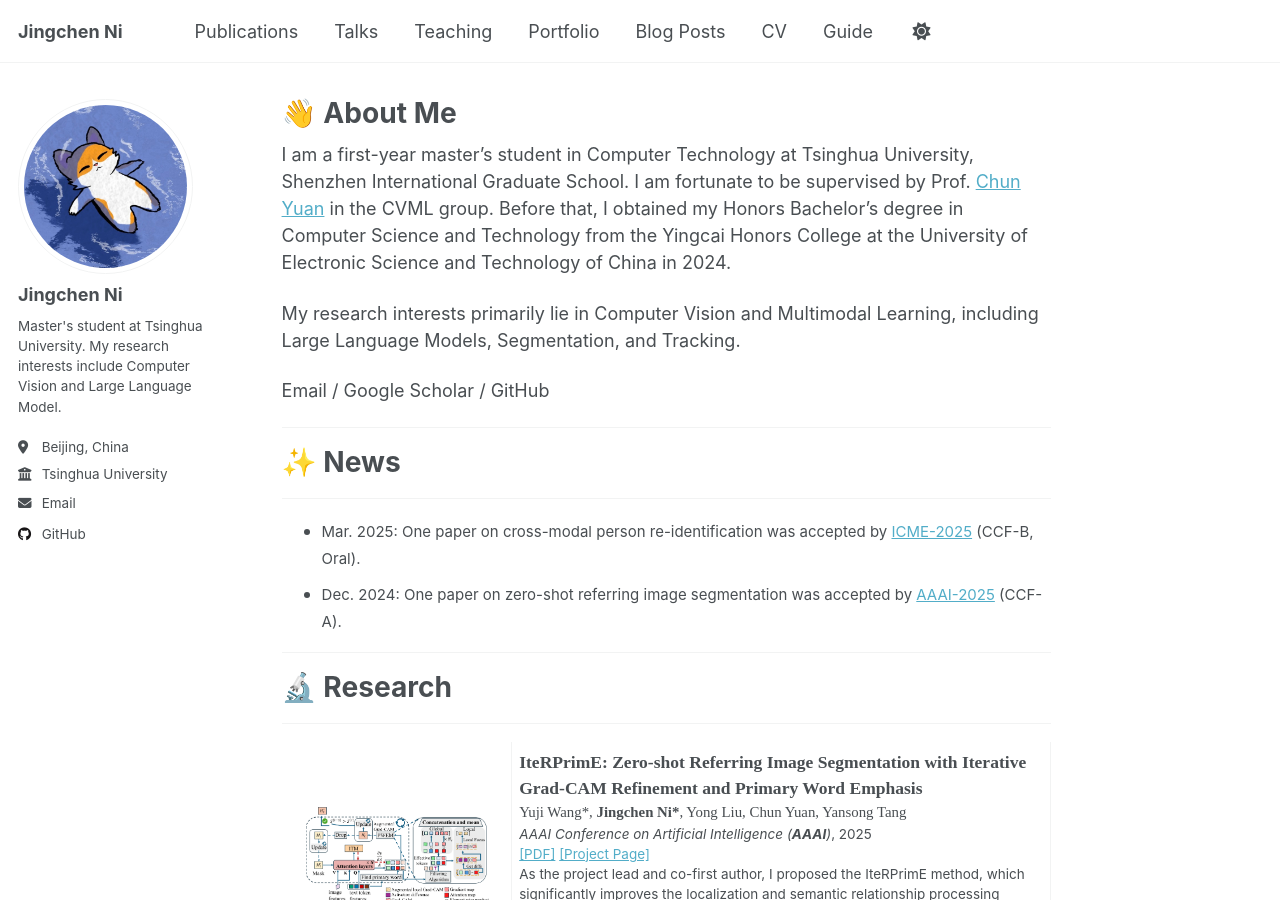
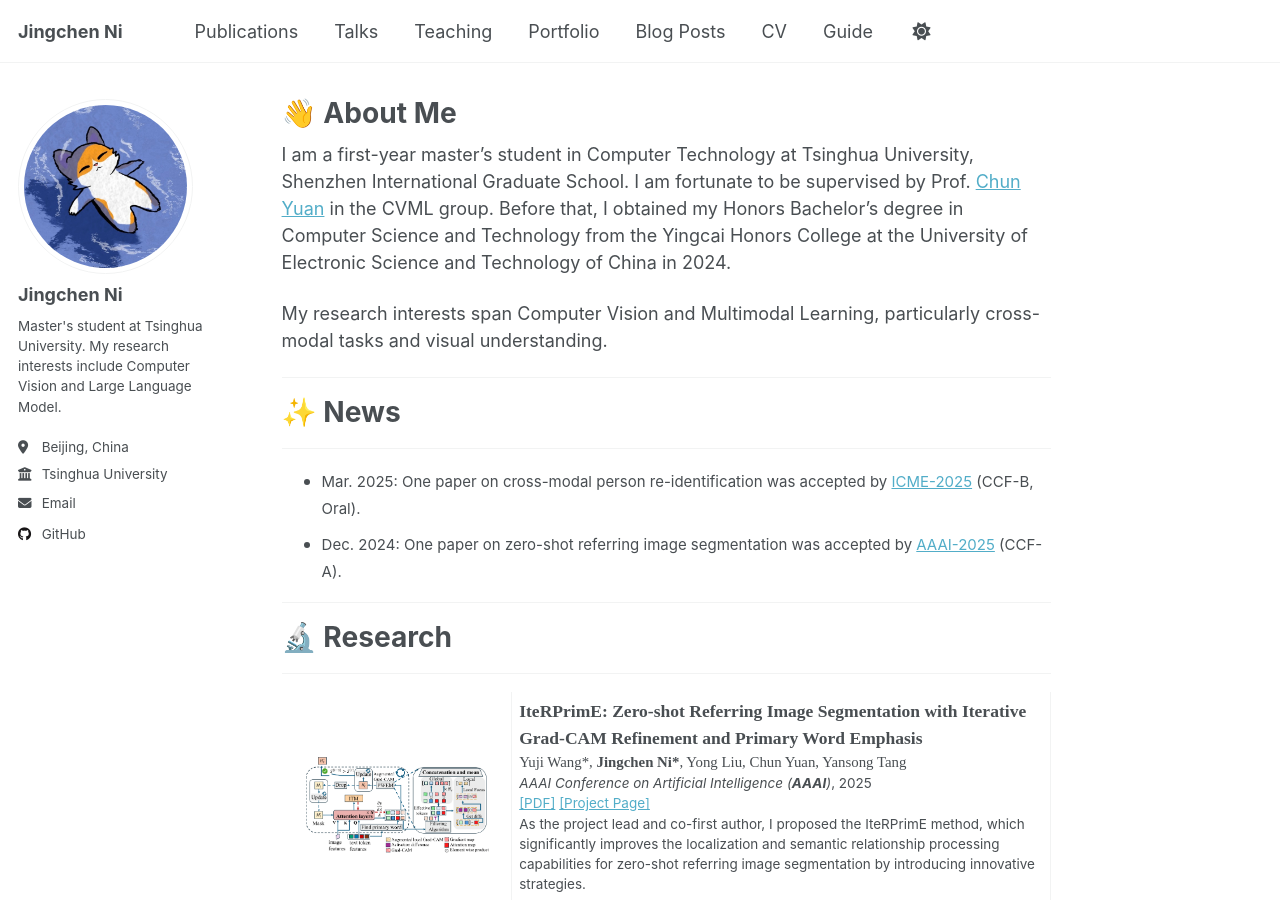
Before and after one commit to TonybotNi/tonybotni.github.io, a Jekyll site: the page built from _pages/about.md, in a window 1280 px wide and 900 px high. Built offline with Jekyll 4.4.1, drawn with Linux system fonts in a browser that asks for light colours; a script that is not in the unit is left out; some of the changed lines change nothing that is shown.

Commit message:
Modify my selfpage

```diff
--- a/_config.yml
+++ b/_config.yml
@@ -11,7 +11,7 @@
 title                    : "Jingchen Ni"
 title_separator          : "-"
 name                     : &name "Jingchen Ni"
-description              : &description "A master's student at Tsinghua University with interests in Computer Vision and Large Language Model."
+description              : &description "M.S. Student, Tsinghua University"
 url                      : https://tonybotni.github.io # the base hostname & protocol for your site e.g. "https://[your GitHub username].github.io"
 baseurl                  : "" # the subpath of your site, e.g. "/blog"
 repository               : "tonybotni/tonybotni.github.io" # e.g. "academichub/academichub.github.io"
@@ -211,18 +211,18 @@
 
 # These settings control the types of collections used by the template
 collections:
-  teaching:
-    output: true
-    permalink: /:collection/:path/
-  publications:
-    output: true
-    permalink: /:collection/:path/
-  portfolio:
-    output: true
-    permalink: /:collection/:path/
-  talks:
-    output: true
-    permalink: /:collection/:path/
+  # teaching:
+  #   output: true
+  #   permalink: /:collection/:path/
+  # publications:
+  #   output: true
+  #   permalink: /:collection/:path/
+  # portfolio:
+  #   output: true
+  #   permalink: /:collection/:path/
+  # talks:
+  #   output: true
+  #   permalink: /:collection/:path/
 
 
 # These settings control how pages and collections are included in the site
--- a/_pages/about.md
+++ b/_pages/about.md
@@ -9,9 +9,7 @@
 
 I am a first-year master's student in Computer Technology at Tsinghua University, Shenzhen International Graduate School. I am fortunate to be supervised by Prof. [Chun Yuan](https://www.sigs.tsinghua.edu.cn/yc2/main.psp) in the CVML group. Before that, I obtained my Honors Bachelor’s degree in Computer Science and Technology from the Yingcai Honors College at the University of Electronic Science and Technology of China in 2024.
 
-My research interests primarily lie in Computer Vision and Multimodal Learning, including Large Language Models, Segmentation, and Tracking.
-
-Email / Google Scholar / GitHub
+My research interests span Computer Vision and Multimodal Learning, particularly cross-modal tasks and visual understanding.
 
 ---
 # ✨ News
@@ -116,6 +114,7 @@
 * UESTC Outstanding Student Scholarship, 2021, 2022, 2023
 * UESTC Honor's Degree of Bachelor of Engineering, 2024
 
+---
 # 👥 Visitors
 
 <div style="text-align: center;">
```
